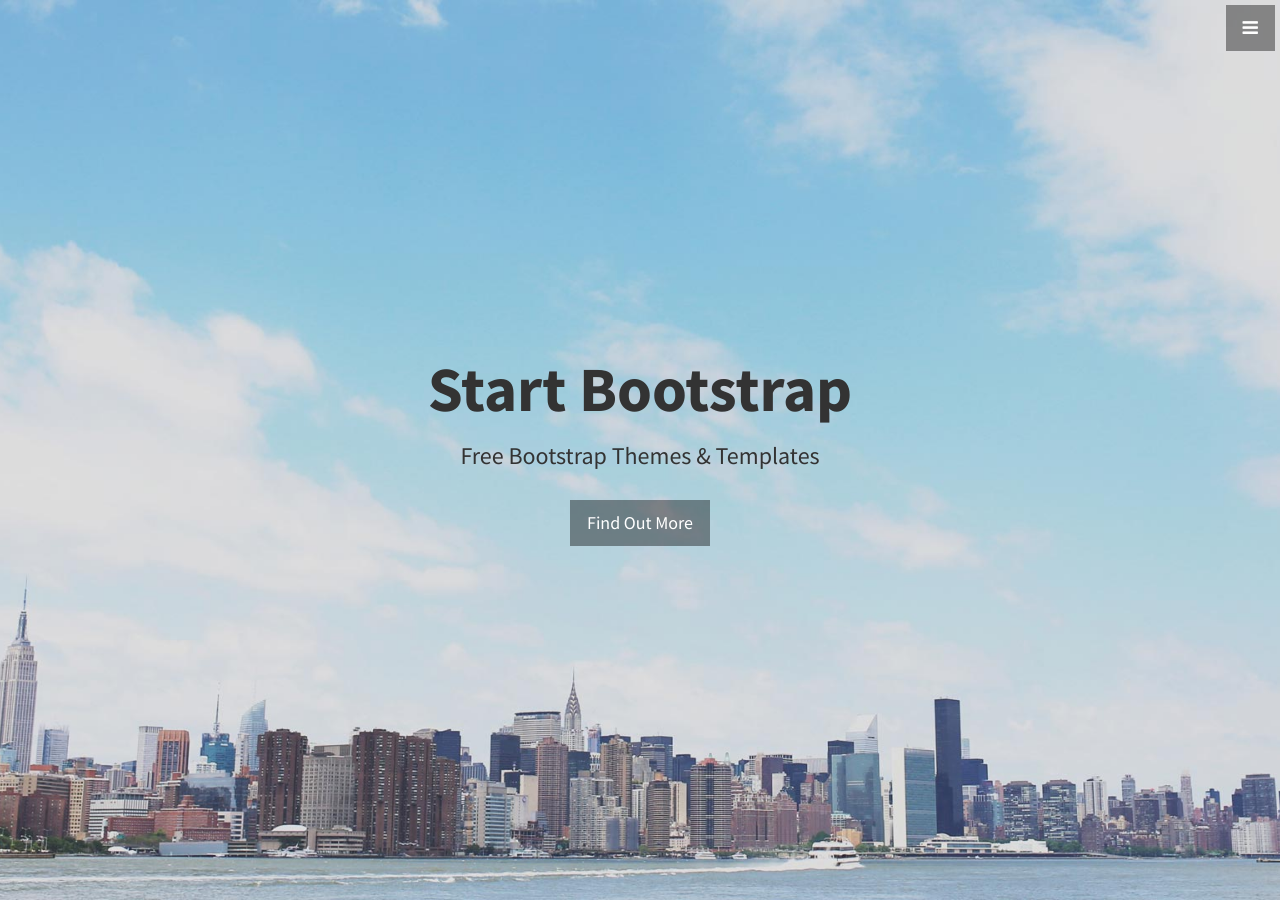
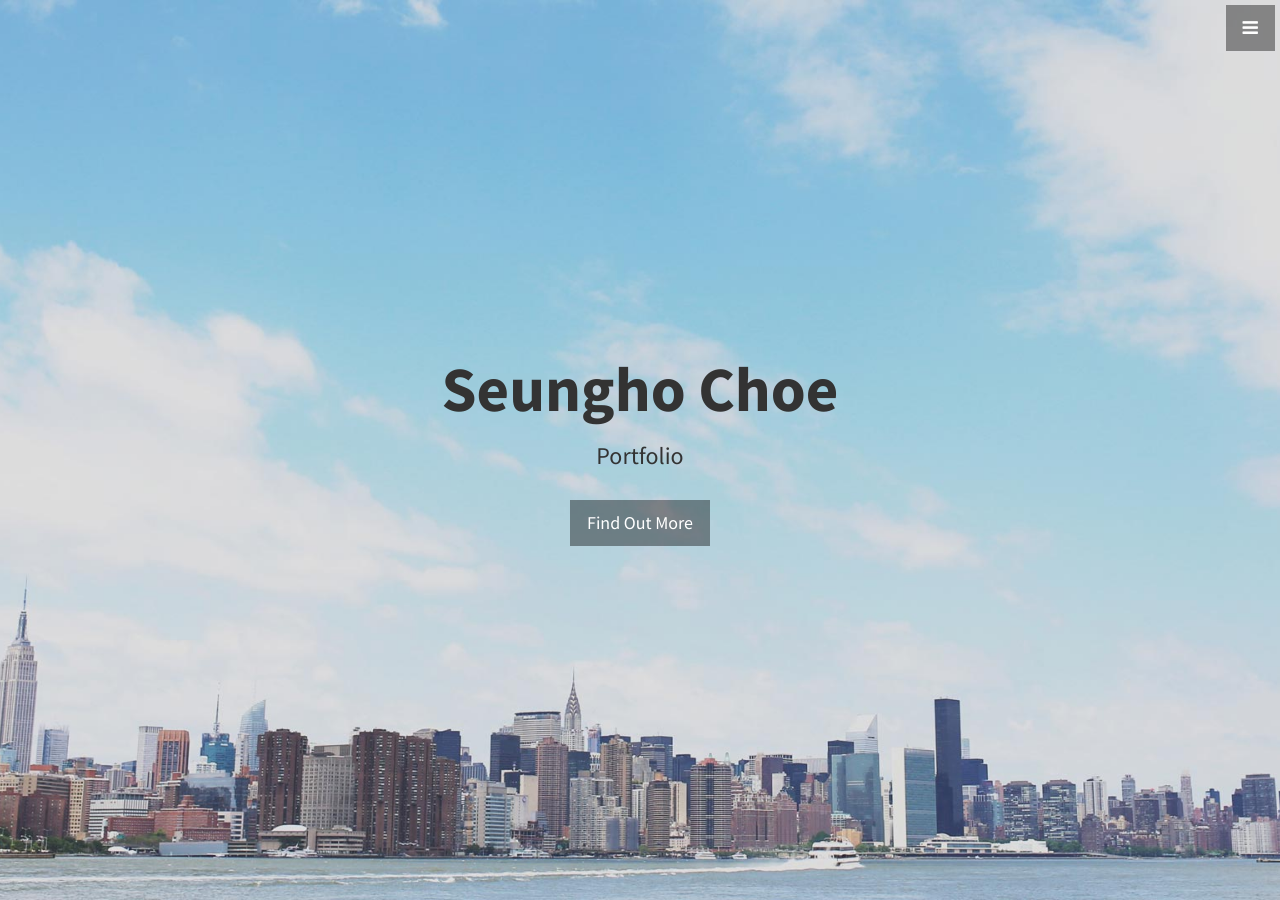
Before and after one commit to chezz323/chezz323.github.io, a Jekyll site: the page built from index.html, in a window 1280 px wide and 900 px high. Built offline with Jekyll 4.4.1, drawn with Linux system fonts in a browser that asks for light colours.

Commit message:
Update header.html

```diff
--- a/_includes/header.html
+++ b/_includes/header.html
@@ -1,7 +1,7 @@
 <header id="top" class="header">
   <div class="text-vertical-center">
-    <h1>Start Bootstrap</h1>
-    <h3>Free Bootstrap Themes &amp; Templates</h3>
+    <h1>Seungho Choe</h1>
+    <h3>Portfolio</h3>
     <br>
     <a href="#about" class="btn btn-dark btn-lg">Find Out More</a>
   </div>
```
